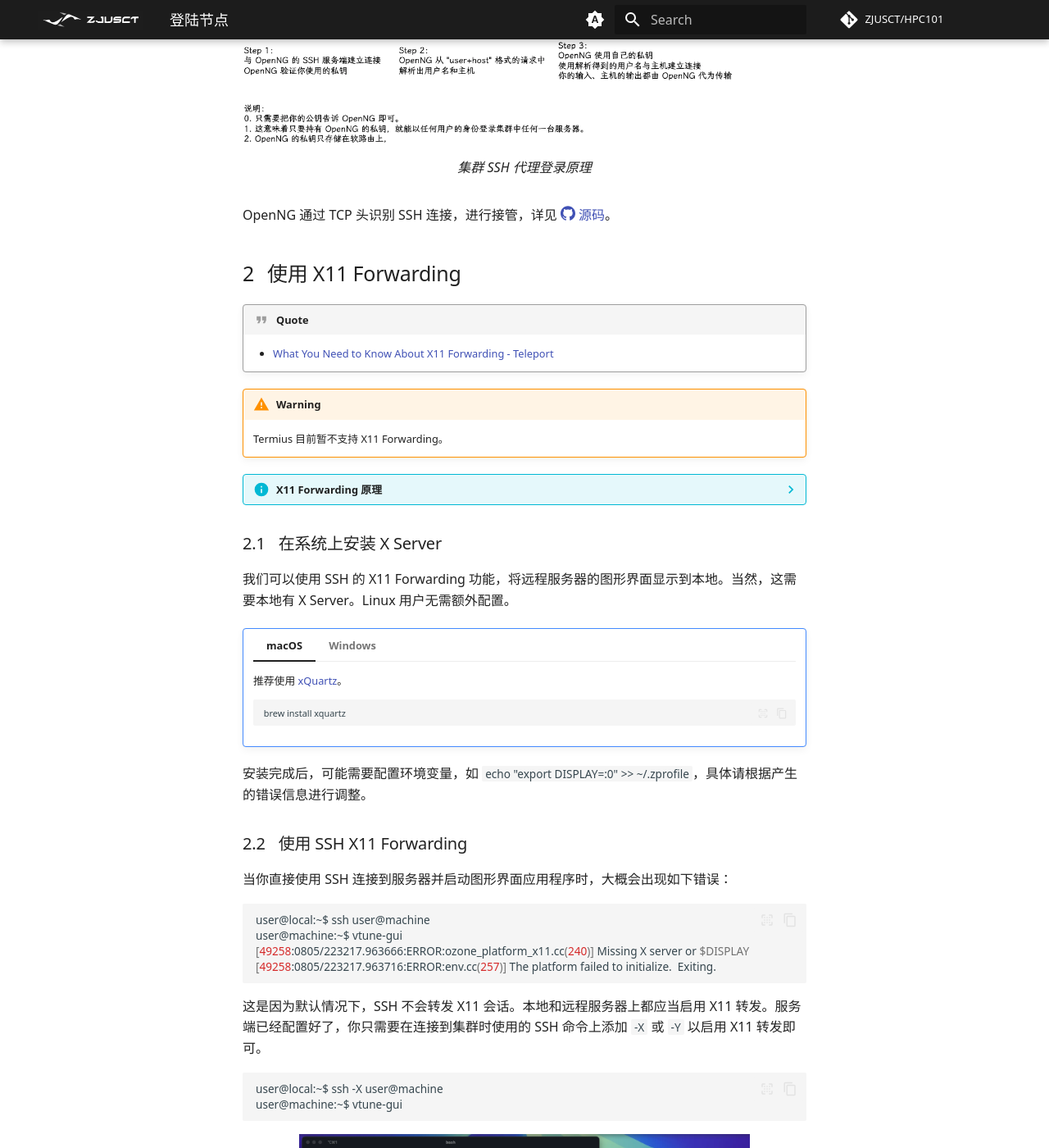
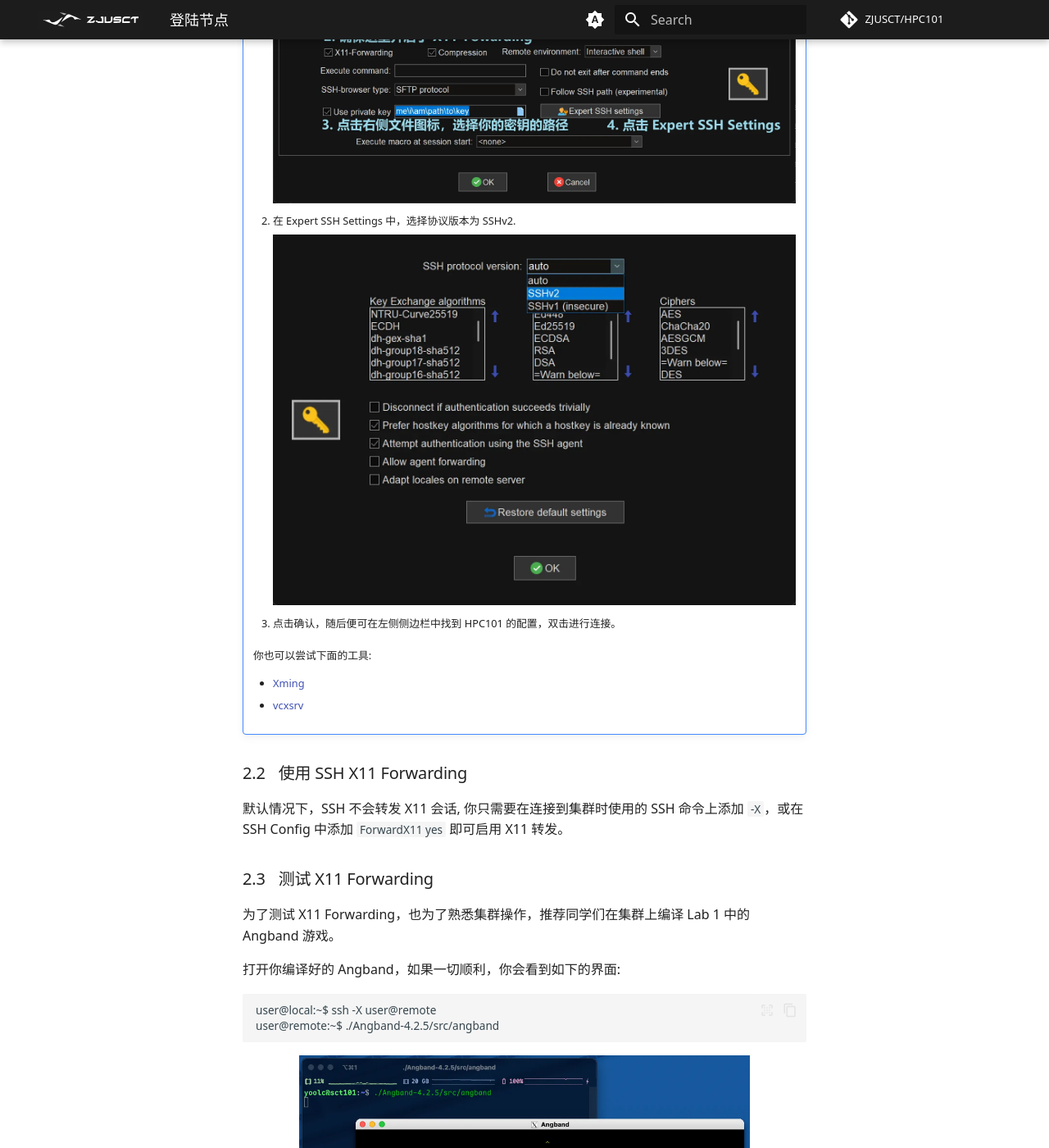
Before and after one commit to wys917/HPC101, an MkDocs documentation site: the page built from docs/guide/index.md, in a window 1280 px wide and 1400 px high, scrolled down 2980 px. Shown: the whole window at 82% size. Built offline with MkDocs 1.6.1 and Material for MkDocs 9.7.7, drawn with Linux system fonts in a browser that asks for light colours; some web fonts are replaced; comment, search, counter and statistics services are not loaded; some of the changed text lies outside the part shown.

Commit message:
feat: update cluster guide and mobaxterm instruction

````diff
--- a/docs/guide/index.md
+++ b/docs/guide/index.md
@@ -1,12 +1,13 @@
 # 登陆节点
+
+我们需要通过登录节点进入集群，集群的计算节点不能直接访问，只能通过登录节点进行连接。同时，登录节点也不适合运行任何计算任务。
 
 目前开放的登陆节点是一台虚拟机，配置如下：
 
 - 节点名: `hpc101`
 - CPU: Intel(R) Xeon(R) Platinum 8358 CPU @ 2.60GHz 128 线程
-- Memory: 256GB
-
-- 每人家目录配额 50GB。
+- 内存: 256GB
+- 每位同学家目录配额 50GB
 
 !!! warning "重要使用须知"
 
@@ -22,12 +23,9 @@
 
 ## 配置 SSH 密钥登录
 
-!!! warning "警告"
-    不要使用密码登录集群，密码登陆是蜜罐，输入的密码会被明文记录在日志中。
-
 集群仅会支持 SSH 密钥登录。请按照以下步骤配置 SSH 密钥登录：
 
-1. 在 [ZJU Git](https://git.zju.edu.cn/) 中添加你的 SSH 公钥。集群 SSH 验证将从这里动态获取你的公钥。你可以通过 `https://git.zju.edu.cn/学号.keys` 查看你添加的公钥。
+1. 在 [ZJU Git](https://git.zju.edu.cn/) 中添加你的 SSH 公钥。集群 SSH 验证将从这里动态获取你的公钥。你可以通过 `https://git.zju.edu.cn/学号.keys` 查看你添加的公钥。如果没有配置过 SSH 密钥对，请参考 [Lab 0 Linux Crash Course](../lab/Lab0-LinuxCrashCourse) 中的配置方法。
 1. 登录集群时，使用 `ssh 账户名+节点名@clusters.zju.edu.cn` 登录。如果你的 SSH 密钥配置正确，你将登录到集群登录节点。**账户名为 h+学号**。
 
     !!! example
@@ -40,15 +38,20 @@
         ssh h3260100000+hpc101@clusters.zju.edu.cn
         ```
 
+    !!! warning "警告"
+        如果这一步你看到了输入密码的提示，说明 SSH 密钥登录配置有误，需要重新检查。
+
+        **请不要在登录集群时输入自己的密码**，这是因为登录节点配置了蜜罐，输入的密码会被明文记录在日志中。
+
 1. `clusters.zju.edu.cn` 支持 SSH 的端口有：22、80、443。如果默认端口（22）无法连接，请尝试使用另外两个端口：
 
     ```shell
     ssh username+nodename@clusters.zju.edu.cn -p 443
     ```
 
-    受限于学校网络安全策略，目前已知下列情况下 22 端口无法使用：
+    受限于学校网络安全策略，目前已知下列情况下 22 端口无法使用，请使用 80 或 443 端口：
 
-    - 校外访问
+    - **校外访问** (注意放假后校外访问时需要更改端口)
     - RVPN（zju-connect）访问
 
 1. 在集群内，要通过 SSH 连接到其他节点，不需要输入用户名，直接使用 `ssh nodename` 即可。
@@ -61,20 +64,19 @@
         ssh hpc102
         ```
 
-!!! warning
-
-    注意部分 ssh 实现，如 `mobaxterm`、`xshell` 部分版本默认会在建立连接时检测服务器 ssh 版本，会造成 3s 的等待时间。
-
-    你可以在这些软件的选项里找到关于协商 ssh 版本的选项，并指定为 SSHv2，以消除等待时间。
-
 !!! tip
 
-    可以通过配置 `ssh config` 来获得更加优雅的登陆方式。例如：
+    如果使用终端命令行或者 Visual Studio Code 连接集群，可以通过配置 `ssh config` 来获得更加优雅的登陆方式。
+
+    对于 Linux 和 macOS, 这一配置位于 `~/.ssh/config`，对于 Windows 则位于 `C:\Users\<用户名>\.ssh\config`
+
+    例如：
 
     ```text title="~/.ssh/config"
     Host hpc101
-        User student+hpc101
+        User h<学号>+hpc101
         HostName clusters.zju.edu.cn
+        ForwardX11 yes
         Port 443
     ```
 
@@ -84,68 +86,25 @@
     ssh hpc101
     ```
 
-    连接到集群
+    或在 Visual Studio Code 建立远程 SSH 连接时选择 `hpc101` 连接到集群
 
-### 常见问题
+## 开启 X11 Forwarding
 
-请根据你的情况检查以下问题：
-
-!!! question "是否能看到如下的 SSH Banner？"
-
-    ```shell
-    $ ssh username+nodename@clusters.zju.edu.cn
-    * * * * * * * * * * * * * * * * * * * * * * * * * * *
-    * ███████╗     ██╗██╗   ██╗███████╗ ██████╗████████╗*
-    * ╚══███╔╝     ██║██║   ██║██╔════╝██╔════╝╚══██╔══╝*
-    *   ███╔╝      ██║██║   ██║███████╗██║        ██║   *
-    *  ███╔╝  ██   ██║██║   ██║╚════██║██║        ██║   *
-    * ███████╗╚█████╔╝╚██████╔╝███████║╚██████╗   ██║   *
-    * ╚══════╝ ╚════╝  ╚═════╝ ╚══════╝ ╚═════╝   ╚═╝   *
-    * * * * * * * * * * * * * * * * * * * * * * * * * * *
-    Mon, 01 Jul 2024 12:47:19 +0000
-    Your IP: ***.***.***.***
-    User: username
-    %%% 我靠，桌子上怎么有水啊，显卡沾水了😱😱😱
-    ```
-
-    ??? note "不能看见 SSH Banner"
-
-        未能连接到 `clusters.zju.edu.cn`。
-
-        - 校网环境：检查 `clusters.zju.edu.cn` 是否解析到 `10.78.18.247`，检查 DNS 设置是否正确。
-        - 校外环境：尝试 80 或 443 端口，检查防火墙设置。
-
-    ??? note "能看见 SSH Banner"
-
-        根据 SSH Banner 后的错误信息检查：
-
-        | 错误信息 | 原因 |
-        | --- | --- |
-        | `username@clusters.zju.edu.cn: Permission denied (publickey).` | 用户名或 SSH 密钥未配置正确 |
-        | `Connection closed by ***.***.***.*** port ***` | 内部错误，请联系管理员 |
-        | `* Unknown host "nodename"` | 目标节点不存在，请检查节点名称<br />若未添加节点名称，则默认节点不在线，请联系管理员 |
-        | `Failed to connect to remote host`<br>`no route to host`<br>`i/o timeout` | 目标节点不在线，请联系管理员 |
-
-### 集群 SSH 代理原理
-
-集群目前使用 [OpenNG](https://github.com/mrhaoxx/OpenNG) 提供的 SSH 代理功能，原理如下图所示：
-
-<figure markdown="span">
-![ssh](index.assets/ssh.webp){ align=center }
-<figcaption>集群 SSH 代理登录原理</figcaption>
-</figure>
-
-OpenNG 通过 TCP 头识别 SSH 连接，进行接管，详见 [:simple-github: 源码](https://github.com/mrhaoxx/OpenNG/blob/f59461d12c48a9410967c7f4dd5a5ae1df251eef/tcp/detect.go#L116)。
-
-## 使用 X11 Forwarding
-
-!!! quote
+<!-- !!! quote
 
     - [What You Need to Know About X11 Forwarding - Teleport](https://goteleport.com/blog/x11-forwarding/)
 
 !!! warning
 
-    Termius 目前暂不支持 X11 Forwarding。
+    Termius 目前暂不支持 X11 Forwarding。 -->
+
+在完成课程实验任务时，我们可能会需要使用一些图形化界面的程序，比如 Intel VTune Profiler。但这些软件安装在远程的计算节点上，我们如何在自己的电脑上使用这些图形化程序呢？这就需要通过 X11 Forwarding 来实现。
+
+### 在系统上安装 X Server
+
+我们可以使用 SSH 的 X11 Forwarding 功能，将远程服务器的图形界面显示到本地。
+
+当然，这需要本地有 X Server (如果你对这背后的原因比较好奇，请阅读 “X11 Forwarding 原理”)，请阅读接下来的指导，在你的电脑上安装 X Server。
 
 ??? info "X11 Forwarding 原理"
 
@@ -178,11 +137,28 @@ OpenNG 通过 TCP 头识别 SSH 连接，进行接管，详见 [:simple-github:
     </small> </figcaption>
     </figure>
 
-### 在系统上安装 X Server
 
-我们可以使用 SSH 的 X11 Forwarding 功能，将远程服务器的图形界面显示到本地。当然，这需要本地有 X Server。Linux 用户无需额外配置。
+!!! note "安装 X Server"
+    === "Windows"
 
-!!! note ""
+        如果你在 Lab 0 时安装并配置了 WSL，[它自带 X Server](https://learn.microsoft.com/en-us/windows/wsl/tutorials/gui-apps)，使用 WSL 连接时无需安装额外工具。
+
+        此外，推荐使用 MobaXTerm 来进行连接，具体配置如下:
+
+        1. 创建新的 SSH Session，在设置里按照如下步骤配置:
+
+            ![MobaXTerm New SSH Session](index.assets/moba-1.webp)
+
+        1. 在 Expert SSH Settings 中，选择协议版本为 SSHv2.
+
+            ![MobaXTerm SSH Settings](index.assets/moba-2.webp)
+
+        1. 点击确认，随后便可在左侧侧边栏中找到 HPC101 的配置，双击进行连接。
+
+        你也可以尝试下面的工具:
+
+        - [Xming](http://www.straightrunning.com/XmingNotes/)
+        - [vcxsrv](https://sourceforge.net/projects/vcxsrv/)
 
     === "macOS"
 
@@ -192,31 +168,27 @@ OpenNG 通过 TCP 头识别 SSH 连接，进行接管，详见 [:simple-github:
         brew install xquartz
         ```
 
-    === "Windows"
+    === "Linux"
 
-        推荐使用以下工具：
+        如果你的桌面环境使用的是 X11，那么无需进行任何额外配置。
 
-        - [Xming](http://www.straightrunning.com/XmingNotes/)
-        - [vcxsrv](https://sourceforge.net/projects/vcxsrv/)
-
-安装完成后，可能需要配置环境变量，如 `echo "export DISPLAY=:0" >> ~/.zprofile`，具体请根据产生的错误信息进行调整。
+        如果使用 Wayland 桌面环境，则可能需要安装并配置 XWayland, 请根据你的发行版进行配置。
 
 ### 使用 SSH X11 Forwarding
 
-当你直接使用 SSH 连接到服务器并启动图形界面应用程序时，大概会出现如下错误：
+
+默认情况下，SSH 不会转发 X11 会话, 你只需要在连接到集群时使用的 SSH 命令上添加 `-X`，或在 SSH Config 中添加 `ForwardX11 yes` 即可启用 X11 转发。
+
+
+### 测试 X11 Forwarding
+
+为了测试 X11 Forwarding，也为了熟悉集群操作，推荐同学们在集群上编译 Lab 1 中的 Angband 游戏。
+
+打开你编译好的 Angband，如果一切顺利，你会看到如下的界面:
 
 ```bash
-user@local:~$ ssh user@machine
-user@machine:~$ vtune-gui
-[49258:0805/223217.963666:ERROR:ozone_platform_x11.cc(240)] Missing X server or $DISPLAY
-[49258:0805/223217.963716:ERROR:env.cc(257)] The platform failed to initialize.  Exiting.
-```
-
-这是因为默认情况下，SSH 不会转发 X11 会话。本地和远程服务器上都应当启用 X11 转发。服务端已经配置好了，你只需要在连接到集群时使用的 SSH 命令上添加 `-X` 或 `-Y` 以启用 X11 转发即可。
-
-```bash
-user@local:~$ ssh -X user@machine
-user@machine:~$ vtune-gui
+user@local:~$ ssh -X user@remote
+user@remote:~$ ./Angband-4.2.5/src/angband
 ```
 
 <figure markdown="span">
@@ -225,3 +197,70 @@ user@machine:~$ vtune-gui
     X11 Forwarding 成功
   </figcaption>
 </figure>
+
+但如果你遇到了类似如下的错误:
+
+```bash
+user@local:~$ ssh user@remote
+user@remote:~$ ./Angband-4.2.5/src/angband
+./Angband-4.2.5/src/angband: Angband needs at least an 80x24 'curses' screen
+```
+
+这说明 X11 Forwarding 配置出现了问题，可能需要配置环境变量，如 `echo "export DISPLAY=:0" >> ~/.zprofile`，具体请根据产生的错误信息进行调整。
+
+### 常见问题
+
+请根据你的情况检查以下问题：
+
+!!! question "是否能看到如下的 SSH Banner？"
+
+    ```shell
+    $ ssh username+nodename@clusters.zju.edu.cn
+    * * * * * * * * * * * * * * * * * * * * * * * * * * *
+    * ███████╗     ██╗██╗   ██╗███████╗ ██████╗████████╗*
+    * ╚══███╔╝     ██║██║   ██║██╔════╝██╔════╝╚══██╔══╝*
+    *   ███╔╝      ██║██║   ██║███████╗██║        ██║   *
+    *  ███╔╝  ██   ██║██║   ██║╚════██║██║        ██║   *
+    * ███████╗╚█████╔╝╚██████╔╝███████║╚██████╗   ██║   *
+    * ╚══════╝ ╚════╝  ╚═════╝ ╚══════╝ ╚═════╝   ╚═╝   *
+    * * * * * * * * * * * * * * * * * * * * * * * * * * *
+    Mon, 01 Jul 2024 12:47:19 +0000
+    Your IP: ***.***.***.***
+    User: username
+    %%% 我靠，桌子上怎么有水啊，显卡沾水了😱😱😱
+    ```
+
+    ??? note "不能看见 SSH Banner"
+
+        未能连接到 `clusters.zju.edu.cn`。
+
+        - 校网环境：检查 `clusters.zju.edu.cn` 是否解析到 `10.78.18.247`，检查 DNS 设置是否正确。
+        - 校外环境：尝试 80 或 443 端口，检查防火墙设置。
+
+        如果使用的是 MobaXTerm、XShell 等软件，需要在其选项里找到关于协商 ssh 版本的选项，并指定为 SSHv2
+
+        - MobaXTerm: 在 SSH Session 设置中, `Expert SSH Settings` -> `SSH version` 中选择 `SSHv2`
+
+            ![MobaXTerm SSH Settings](index.assets/moba-2.webp)
+
+    ??? note "能看见 SSH Banner"
+
+        根据 SSH Banner 后的错误信息检查：
+
+        | 错误信息 | 原因 |
+        | --- | --- |
+        | `username@clusters.zju.edu.cn: Permission denied (publickey).` | 用户名或 SSH 密钥未配置正确 |
+        | `Connection closed by ***.***.***.*** port ***` | 内部错误，请联系管理员 |
+        | `* Unknown host "nodename"` | 目标节点不存在，请检查节点名称<br />若未添加节点名称，则默认节点不在线，请联系管理员 |
+        | `Failed to connect to remote host`<br>`no route to host`<br>`i/o timeout` | 目标节点不在线，请联系管理员 |
+
+### 集群 SSH 代理原理
+
+集群目前使用 [OpenNG](https://github.com/mrhaoxx/OpenNG) 提供的 SSH 代理功能，原理如下图所示：
+
+<figure markdown="span">
+![ssh](index.assets/ssh.webp){ align=center }
+<figcaption>集群 SSH 代理登录原理</figcaption>
+</figure>
+
+OpenNG 通过 TCP 头识别 SSH 连接，进行接管，详见 [:simple-github: 源码](https://github.com/mrhaoxx/OpenNG/blob/f59461d12c48a9410967c7f4dd5a5ae1df251eef/tcp/detect.go#L116)。
````
Also changed, not shown: docs/guide/index.assets/moba-1.webp (added), docs/guide/index.assets/moba-2.webp (added), docs/guide/index.assets/x11_success.webp.
